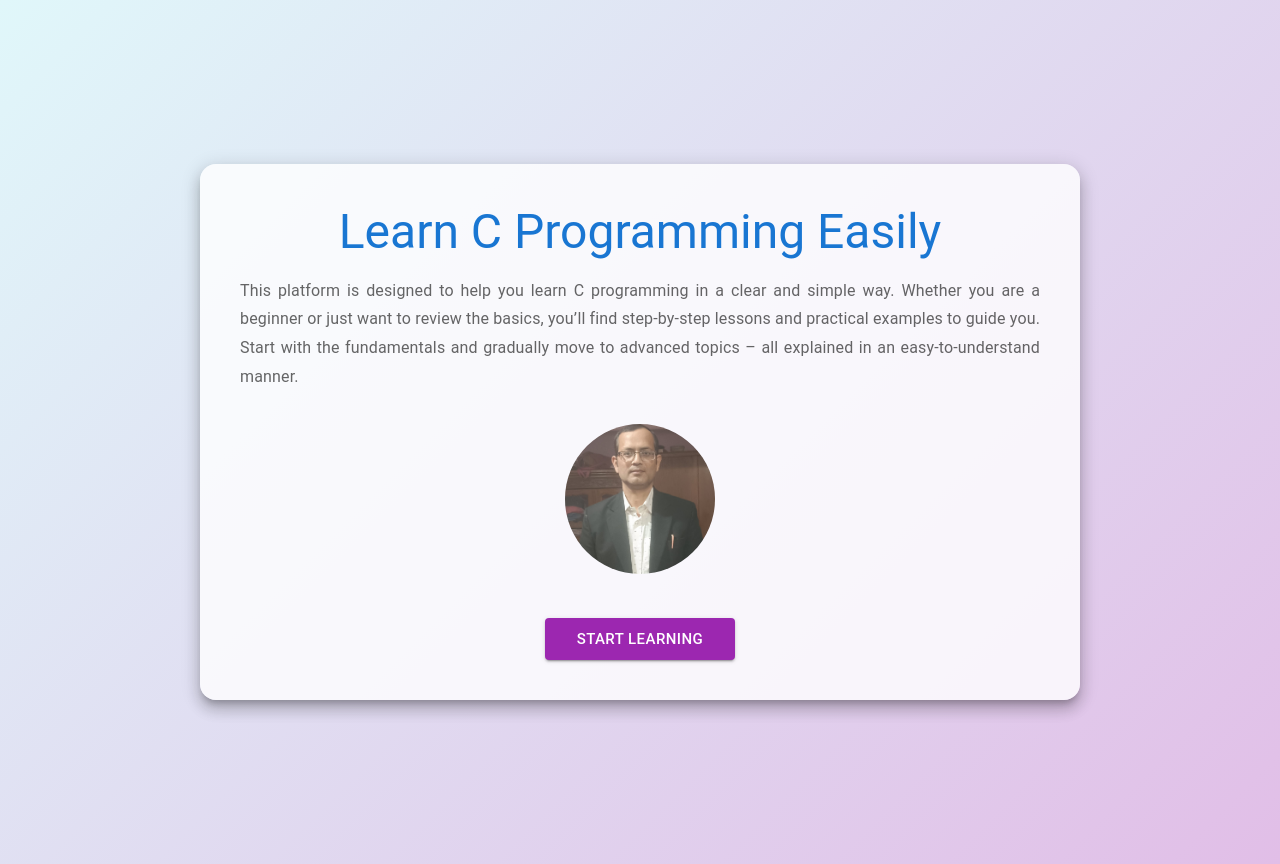
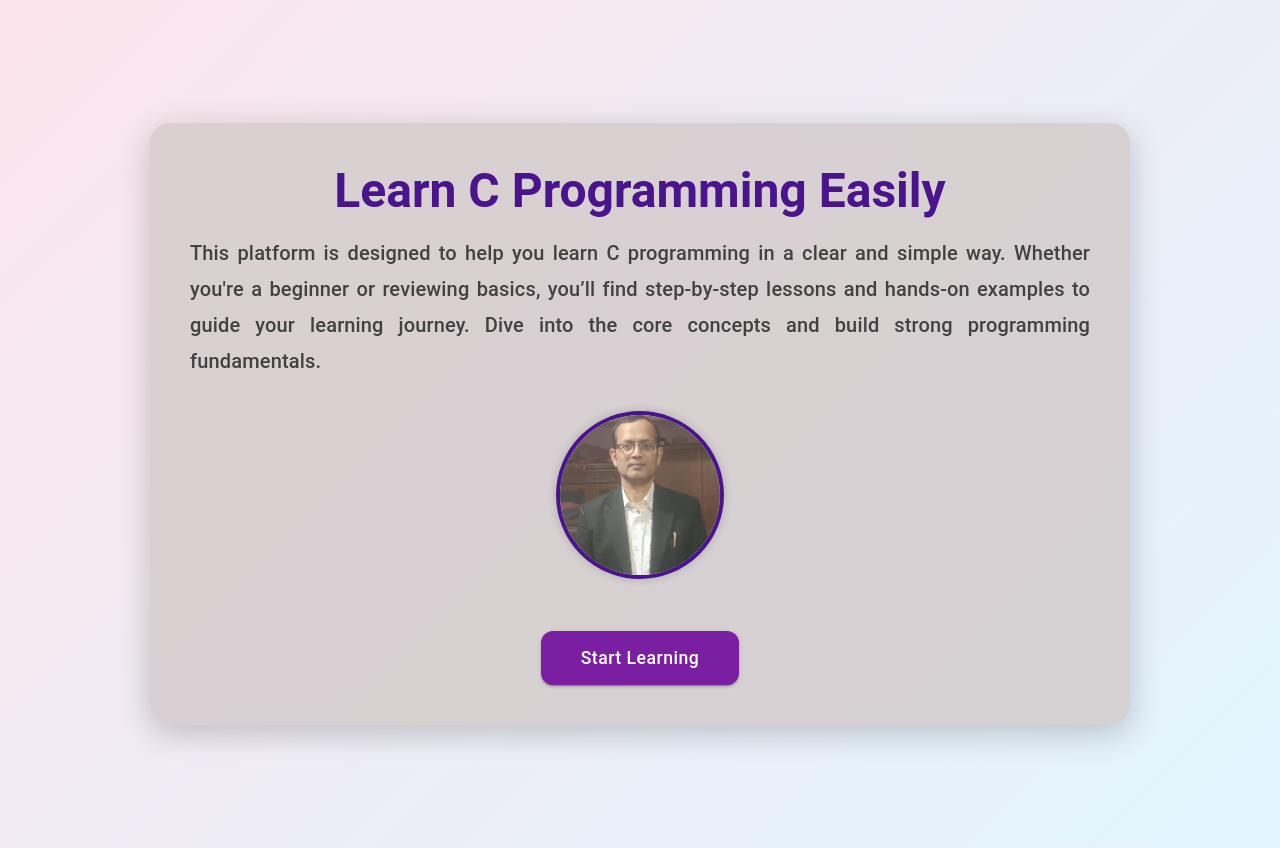
Before and after one commit to vishalamc/myreact, a React (Create React App) app: page / in a window 1280 px wide. Built offline with nearby package versions, Linux system fonts and the light colour scheme.

Commit message:
Update LandingPage.js

```diff
--- a/src/pages/LandingPage.js
+++ b/src/pages/LandingPage.js
@@ -1,7 +1,7 @@
 import React from 'react';
-import { Container, Typography, Button, Box, Paper } from '@mui/material';
+import { Typography, Button, Box, Paper } from '@mui/material';
 import { useNavigate } from 'react-router-dom';
-import '../App.css'; // Ensure round-image class is in App.css
+import '../App.css';
 
 export default function LandingPage() {
   const navigate = useNavigate();
@@ -10,51 +10,80 @@ export default function LandingPage() {
     <Box
       sx={{
         minHeight: '100vh',
-        background: 'linear-gradient(135deg, #e0f7fa, #e1bee7)',
+        background: 'linear-gradient(135deg, #fce4ec, #e1f5fe)',
         display: 'flex',
         alignItems: 'center',
         justifyContent: 'center',
-        padding: 4,
+        padding: 3,
       }}
     >
       <Paper
-        elevation={10}
+        elevation={6}
         sx={{
-          padding: 5,
-          maxWidth: 800,
+          p: { xs: 3, md: 5 },
+          maxWidth: 900,
+          width: '100%',
           textAlign: 'center',
-          backgroundColor: '#ffffffcc',
-          borderRadius: 4,
+          backdropFilter: 'blur(10px)',
+          backgroundColor: 'rgba(210, 202, 202, 0.8)',
+          borderRadius: '20px',
+          boxShadow: '0 8px 32px rgba(0, 0, 0, 0.2)',
         }}
       >
-        <Typography variant="h3" gutterBottom color="primary">
+        <Typography
+          variant="h3"
+          sx={{ fontWeight: 600, mb: 2, color: '#4a148c' }}
+        >
           Learn C Programming Easily
         </Typography>
 
         <Typography
-          variant="body1"
-          color="text.secondary"
-          sx={{ mt: 2, textAlign: 'justify', lineHeight: 1.8 }}
+          variant="h6"
+          sx={{
+            mt: 2,
+            mb: 3,
+            textAlign: 'justify',
+            lineHeight: 1.8,
+            color: '#424242',
+          }}
         >
-          This platform is designed to help you learn C programming in a clear and simple way.
-          Whether you are a beginner or just want to review the basics, you’ll find step-by-step
-          lessons and practical examples to guide you. Start with the fundamentals and gradually
-          move to advanced topics – all explained in an easy-to-understand manner.
+          This platform is designed to help you learn C programming in a clear and
+          simple way. Whether you're a beginner or reviewing basics, you’ll find
+          step-by-step lessons and hands-on examples to guide your learning journey.
+          Dive into the core concepts and build strong programming fundamentals.
         </Typography>
-        <Box sx={{ mt: 4 }}>
+
+        <Box sx={{ mt: 4, mb: 4 }}>
           <img
             src="/vishal.jpeg"
             alt="C Programming"
             className="round-image"
-            width="150"
-            height="150"
+            style={{
+              width: 160,
+              height: 160,
+              borderRadius: '50%',
+              border: '4px solid #4a148c',
+              boxShadow: '0 0 10px rgba(0,0,0,0.2)',
+            }}
           />
         </Box>
+
         <Button
           variant="contained"
           color="secondary"
           size="large"
-          sx={{ mt: 5, paddingX: 4 }}
+          sx={{
+            mt: 2,
+            px: 5,
+            py: 1.5,
+            fontSize: '1.1rem',
+            textTransform: 'none',
+            borderRadius: 3,
+            background: '#7b1fa2',
+            '&:hover': {
+              background: '#4a148c',
+            },
+          }}
           onClick={() => navigate('/home')}
         >
           Start Learning
```
